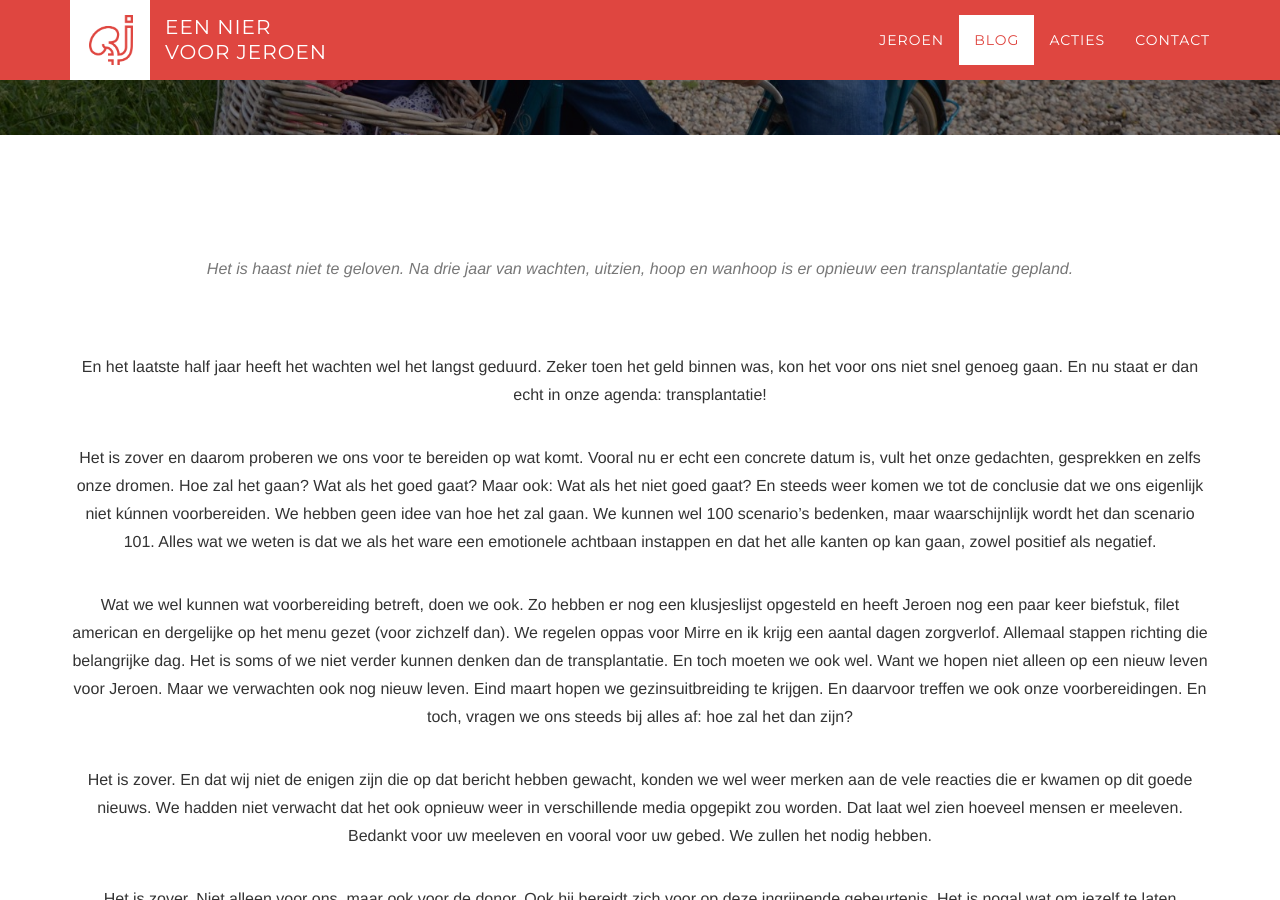
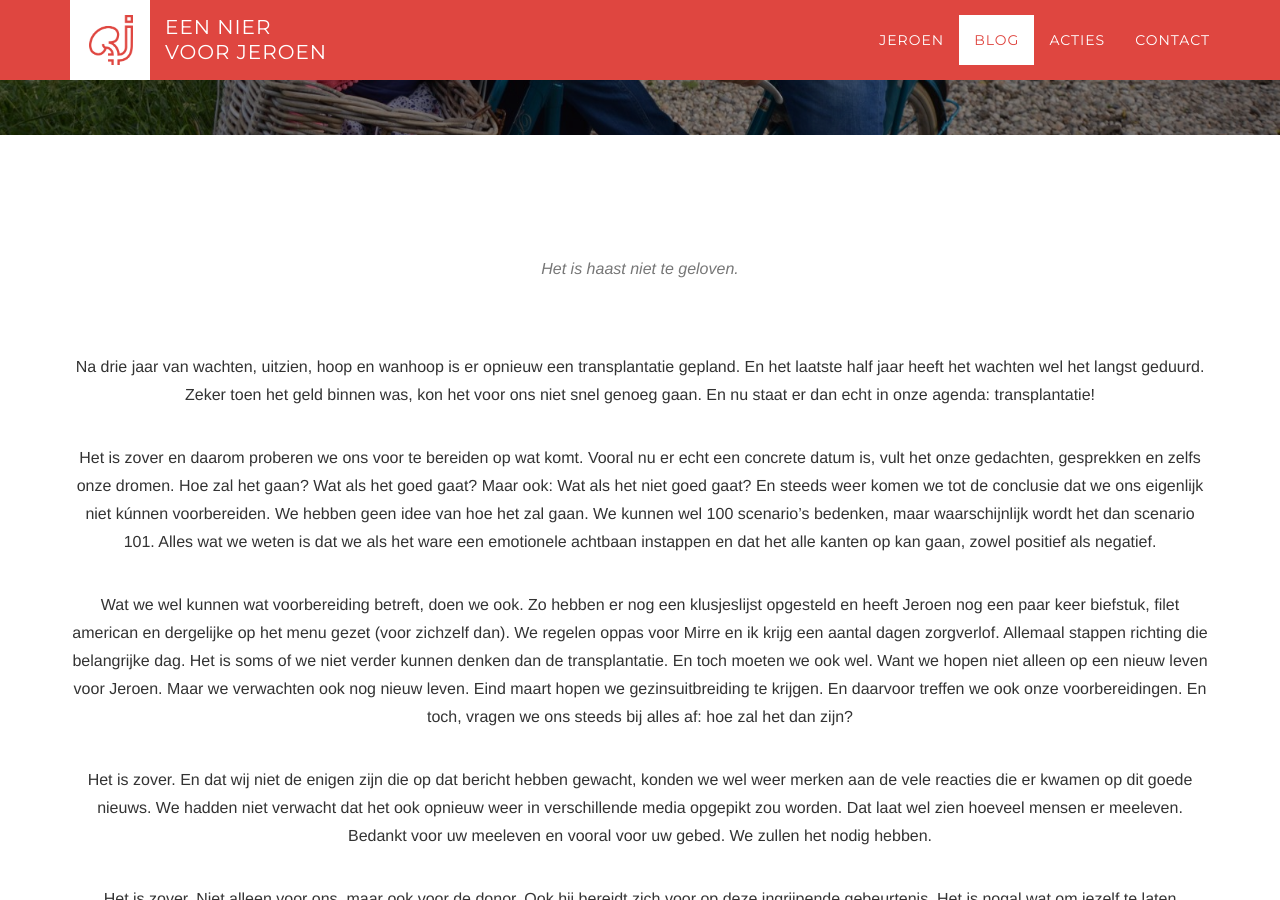
Before and after one commit to Een-nier-voor-Jeroen/Niervoorjeroen.nl-website, a Jekyll site: the page built from _posts/2017-01-17-Het-is-zover.html, in a window 1280 px wide and 900 px high, scrolled down 555 px. Built offline with Jekyll 4.4.1, drawn with Linux system fonts in a browser that asks for light colours; nearby versions of some CDN libraries; some web fonts are replaced.

Commit message:
Nogmaals

```diff
--- a/_posts/2017-01-17-Het-is-zover.html
+++ b/_posts/2017-01-17-Het-is-zover.html
@@ -5,9 +5,9 @@
 ---
 
 <!-- Blog articles Section -->
-<h3 class="section-subheading text-muted">Het is haast niet te geloven. Na drie jaar van wachten, uitzien, hoop en wanhoop is er opnieuw een transplantatie gepland.</h3>
+<h3 class="section-subheading text-muted">Het is haast niet te geloven.</h3>
 <p>
-      En het laatste half jaar heeft het wachten wel het langst geduurd. Zeker toen het geld binnen was, kon het voor ons niet snel genoeg gaan. En nu staat er dan echt in onze agenda: transplantatie!
+      Na drie jaar van wachten, uitzien, hoop en wanhoop is er opnieuw een transplantatie gepland. En het laatste half jaar heeft het wachten wel het langst geduurd. Zeker toen het geld binnen was, kon het voor ons niet snel genoeg gaan. En nu staat er dan echt in onze agenda: transplantatie!
 </p>
 <excerptseparator></excerptseparator>
 <p>
```
